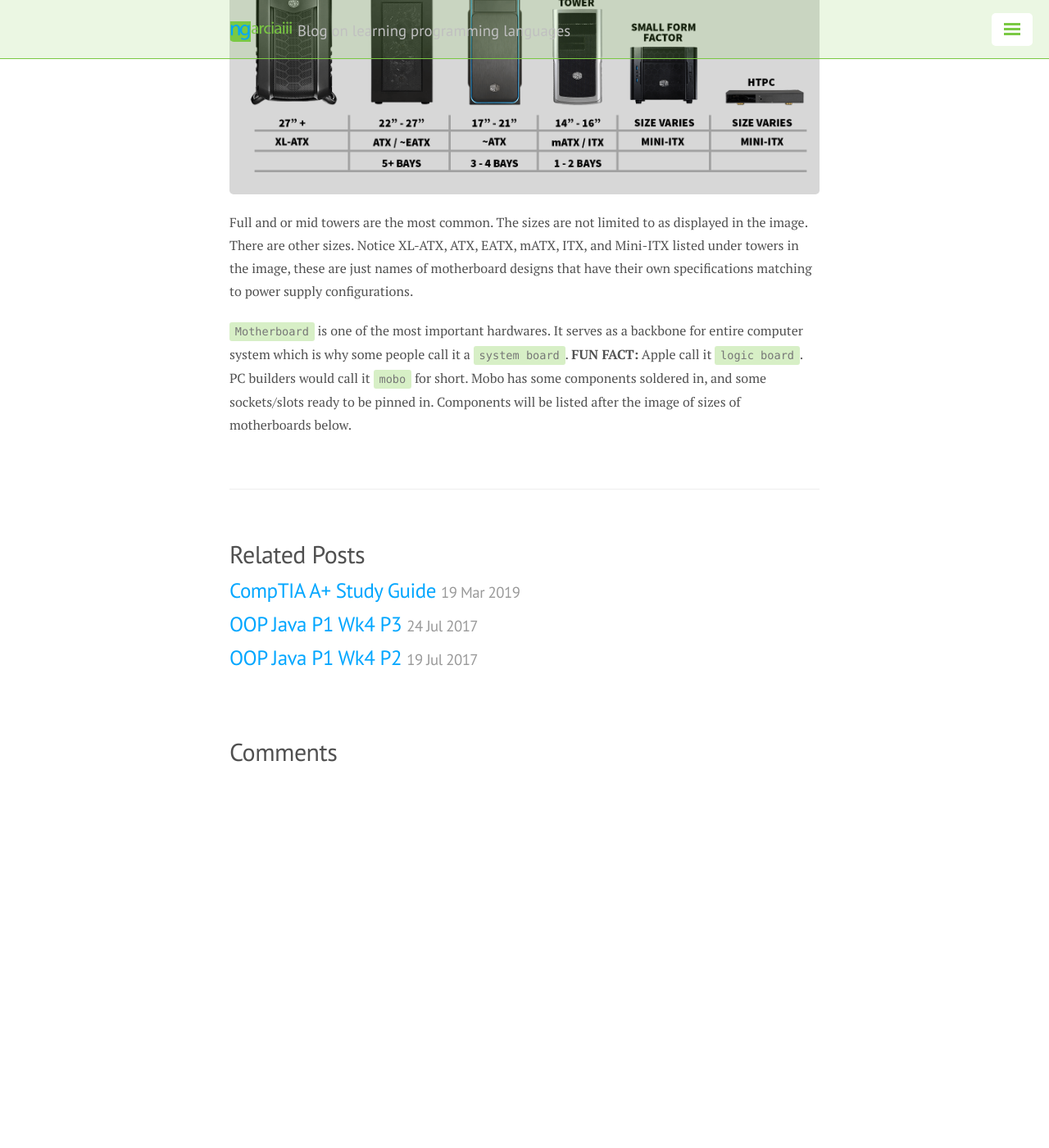
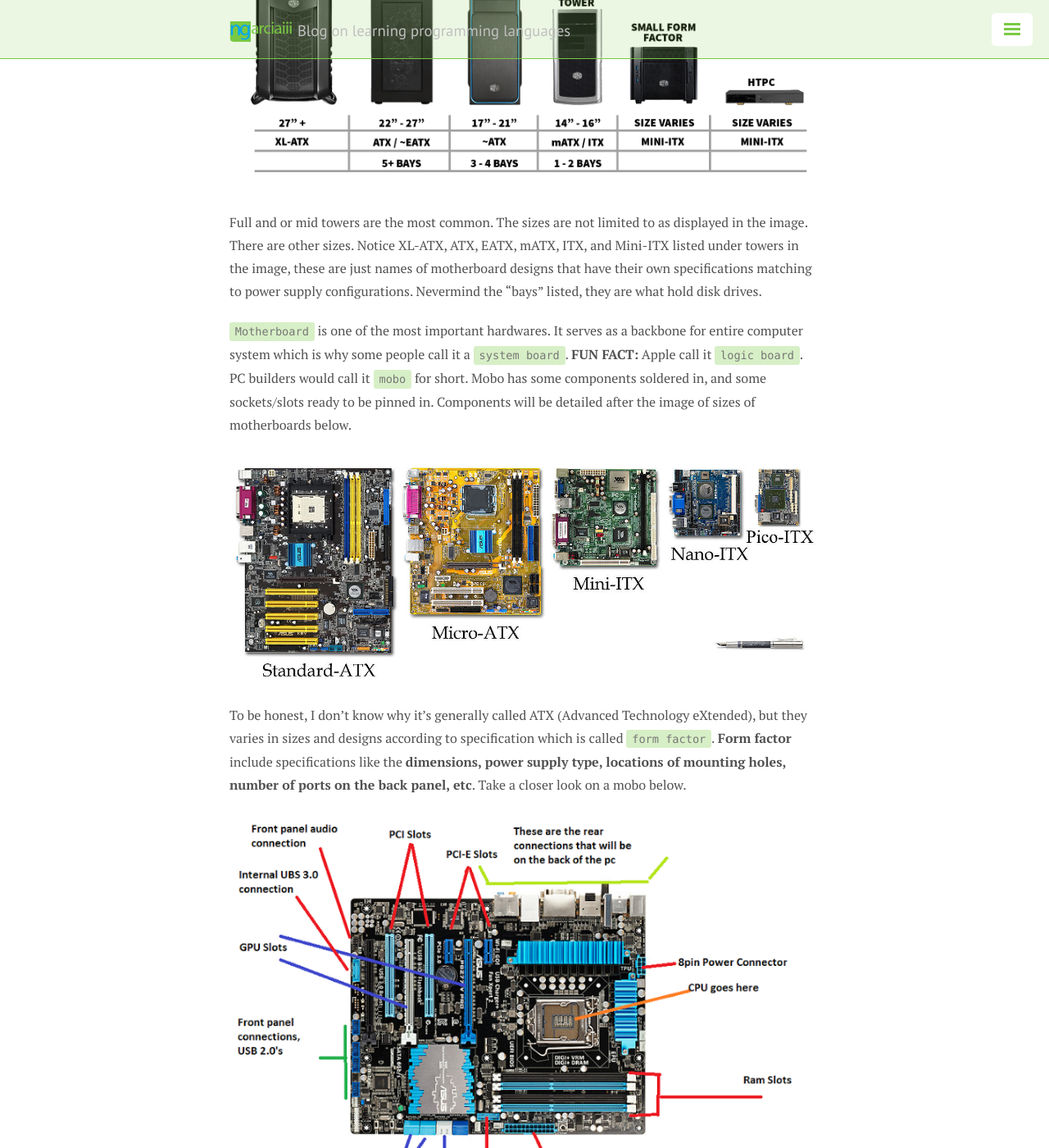
Before and after one commit to ngarciaiii/archived_blog, a Jekyll site: the page built from _posts/2019-03-21-CompTIA A+ Part 1 Hardware.markdown, in a window 1280 px wide and 1400 px high, scrolled down 812 px. Shown: the whole window at 82% size. Built offline with Jekyll 4.4.1, drawn with Linux system fonts in a browser that asks for light colours; nearby versions of some CDN libraries; comment, search, counter and statistics services are not loaded; before the commit the page ends 1758 px from its top, so only the background shows below that; some of the changed text lies outside the part shown.

Commit message:
modify cats n tags, update hw1

```diff
--- a/Gemfile
+++ b/Gemfile
@@ -14,3 +14,6 @@ gem 'jekyll-paginate'
 gem 'github-pages', versions['github-pages']
 gem 'kramdown', versions['kramdown']
 gem 'rake'
+gem 'jekyll-assets', group: :jekyll_plugins
+gem "jekyll-assets", git: "https://github.com/envygeeks/jekyll-assets", group: :jekyll_plugins
+gem "jekyll-assets", "~> x.x.alpha", group: :jekyll_plugins
--- a/_posts/2017-06-15-Introduction-and-Relational-Databases.markdown
+++ b/_posts/2017-06-15-Introduction-and-Relational-Databases.markdown
@@ -2,8 +2,8 @@
 layout: post
 title:  "Introduction and Relational Databases"
 date:   2017-06-15 08:09:30
-categories: Stanford
-tags: [Databases]
+categories: Databases
+tags: [databases]
 comments: true
 ---
 
--- a/_posts/2019-03-19-CompTIA-A+-Study-Guide.markdown
+++ b/_posts/2019-03-19-CompTIA-A+-Study-Guide.markdown
@@ -2,8 +2,8 @@
 layout: post
 title: "CompTIA A+ Study Guide"
 date: 2019-03-19 09:08:30 -0400
-categories: CompTIA A+
-tags: [certifications, A+]
+categories: CompTIA
+tags: [A+]
 comments: true
 ---
 
--- a/_posts/2019-03-21-CompTIA A+ Part 1 Hardware.markdown
+++ b/_posts/2019-03-21-CompTIA A+ Part 1 Hardware.markdown
@@ -17,15 +17,20 @@ I noticed that this [A+ 901 Study Guide][A+ 901 Study Guide] started with BIOS a
 
 I ordered all parts and built my PC. I remember that the first thing I looked to buy was a `Computer Case` or some people would say `Desktop PC Tower`. It encases as a protector of all parts together. There are different sizes depending on the size of motherboard and CPU cooler.
 
-![desktop tower](/public/img/A+/tower-sizes.png){: .center-image }
+![desktop tower](/public/img/A+/pctowers.png){: .center-image }
 
-Full and or mid towers are the most common. The sizes are not limited to as displayed in the image. There are other sizes. Notice XL-ATX, ATX, EATX, mATX, ITX, and Mini-ITX listed under towers in the image, these are just names of motherboard designs that have their own specifications matching to power supply configurations.
+Full and or mid towers are the most common. The sizes are not limited to as displayed in the image. There are other sizes. Notice XL-ATX, ATX, EATX, mATX, ITX, and Mini-ITX listed under towers in the image, these are just names of motherboard designs that have their own specifications matching to power supply configurations. Nevermind the "bays" listed, they are what hold disk drives.
 
-`Motherboard` is one of the most important hardwares. It serves as a backbone for entire computer system which is why some people call it a `system board`. <b>FUN FACT:</b> Apple call it `logic board`. PC builders would call it `mobo` for short. Mobo has some components soldered in, and some sockets/slots ready to be pinned in. Components will be listed after the image of sizes of motherboards below.
+`Motherboard` is one of the most important hardwares. It serves as a backbone for entire computer system which is why some people call it a `system board`. <b>FUN FACT:</b> Apple call it `logic board`. PC builders would call it `mobo` for short. Mobo has some components soldered in, and some sockets/slots ready to be pinned in. Components will be detailed after the image of sizes of motherboards below.
 
+![mobos](/public/img/A+/mobos.jpg){: .center-image }
 
+To be honest, I don't know why it's generally called ATX (Advanced Technology eXtended), but they varies in sizes and designs according to specification which is called `form factor`. <b>Form factor</b> include specifications like the <b> dimensions, power supply type, locations of mounting holes, number of ports on the back panel, etc</b>. Take a closer look on a mobo below.
 
+![mobospecs](/public/img/A+/mobospecs.png){: .center-image }
+## CPU
 
+I will assume that the most important component on the motherboard is CPU.
 
 
 
```
Also changed, not shown: other parts of _posts/2019-03-21-CompTIA A+ Part 1 Hardware.markdown (+2 -2 lines), public/img/A+/mobos.jpg (added), public/img/A+/mobospecs.png (added), public/img/A+/pctowers.png (added), public/img/A+/tower-sizes.png (deleted).
